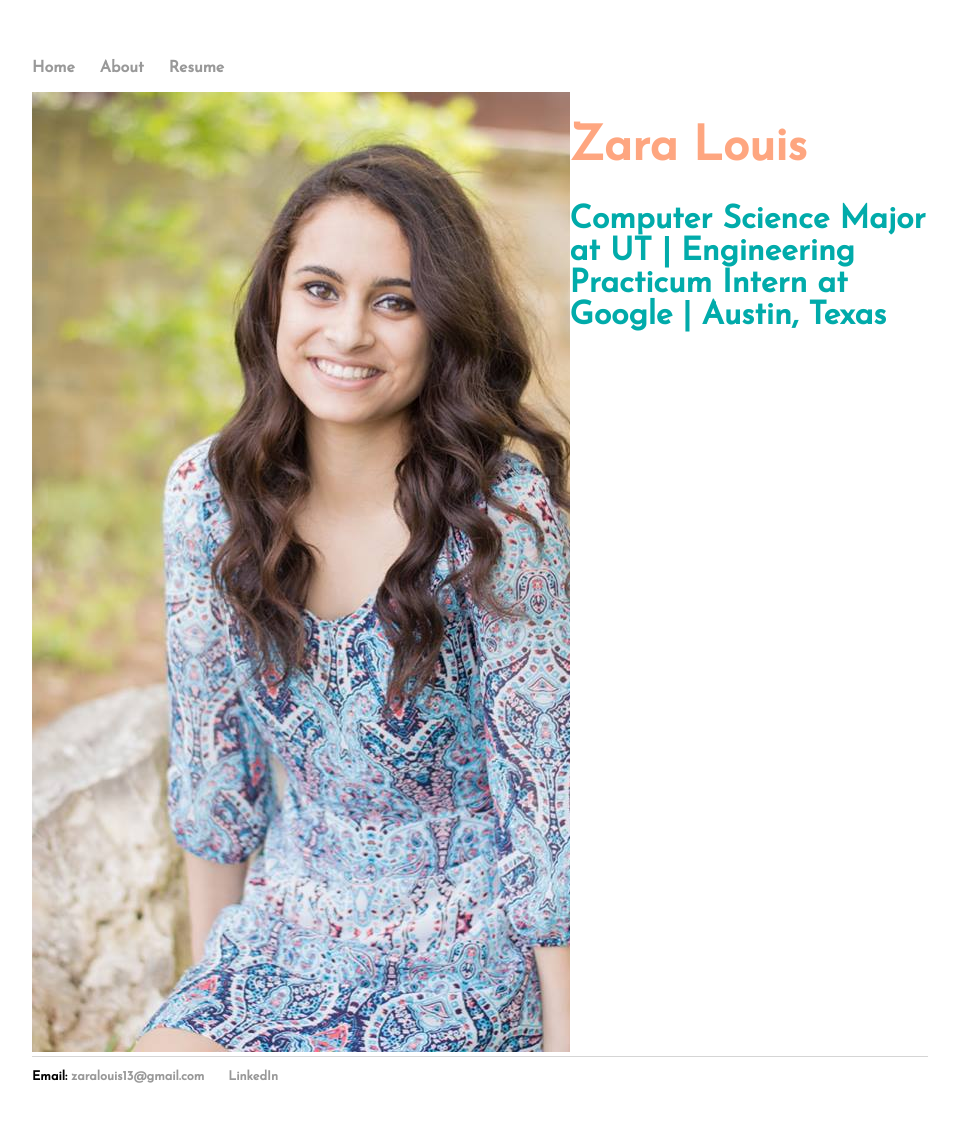
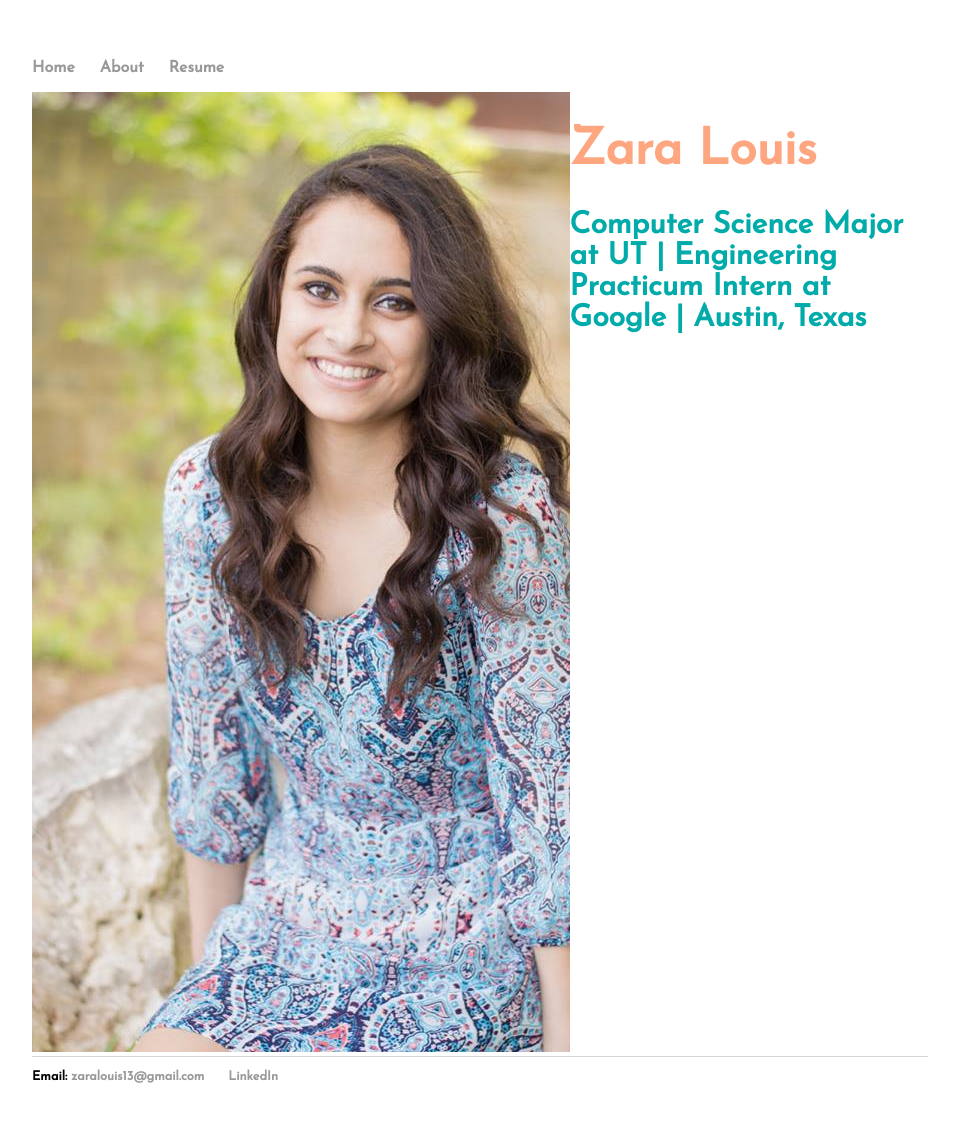
Before and after one commit to zaralouis/zaralouis.github.io, a Jekyll site: the page built from index.html, in a window 1280 px wide. Shown: the whole page, without its empty margins (160-1119 px from the left). Built offline with Jekyll 4.4.1, drawn with Linux system fonts in a browser that asks for light colours.

Commit message:
Update main.css

```diff
--- a/css/main.css
+++ b/css/main.css
@@ -39,12 +39,12 @@ a:hover {
 }
 
 h1 {
-    font-size: 3em;
+    font-size: 50px;
     font-family: 'Josefin Sans', sans-serif;
 }
 
 h2 {
-  font-size: 2em;
+  font-size: 30px;
   font-family: 'Josefin Sans', sans-serif;
 }
 p {
```
